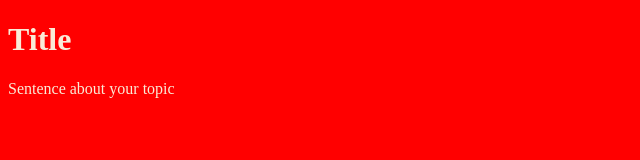
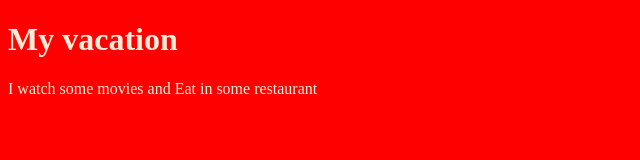
Before and after one commit to WSCWLowenS/My, a plain HTML site: page index.html in a window 1280 px wide. Shown: the whole page, without its empty margins (0-640 px from the left). Drawn offline with Linux system fonts and the light colour scheme.

Commit message:
Update index.html

```diff
--- a/index.html
+++ b/index.html
@@ -8,9 +8,9 @@
 </head>
 <body>
 
-    <h1>Title</h1>
+    <h1> My vacation </h1>
 
-    <p>Sentence about your topic</p>
+    <p>I watch some movies and Eat in some restaurant</p>
 
 </body>
 </html>
```
